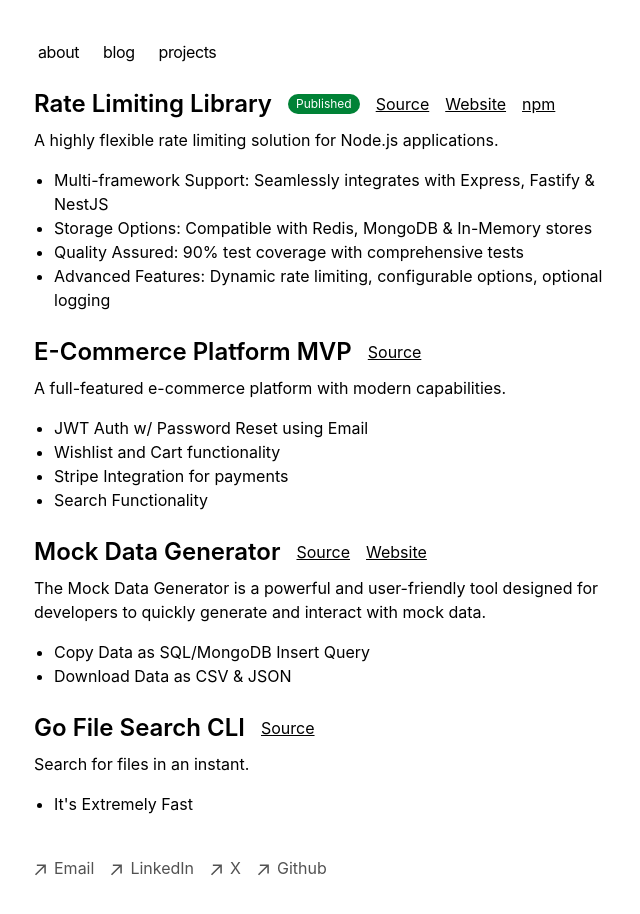
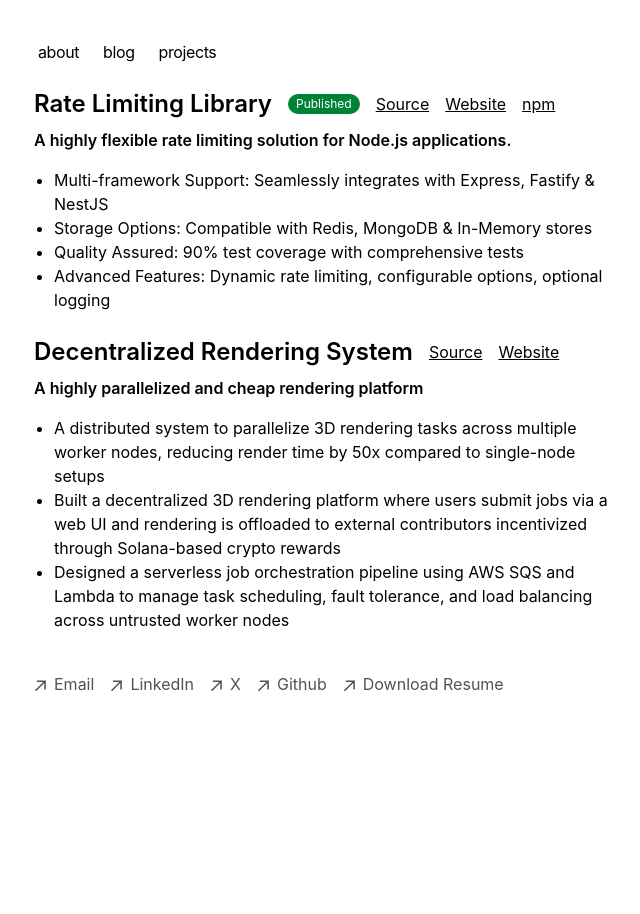
Before and after one commit to 0xRadioAc7iv/my-portfolio, a Next.js app: page /projects in a window 1280 px wide. Shown: the top 914 px of the page, without its empty margins (318-958 px from the left). After the commit the page ends 800 px from the top, so only its background shows below. Built offline with nearby package versions, Linux system fonts and the light colour scheme.

Commit message:
add: resume and new project

```diff
--- a/app/components/footer.tsx
+++ b/app/components/footer.tsx
@@ -62,6 +62,16 @@ export default function Footer() {
             <p className="ml-2 h-7">Github</p>
           </a>
         </li>
+        <li>
+          <a
+            className="flex items-center transition-all hover:text-neutral-800 dark:hover:text-neutral-100"
+            href="/my_resume.pdf"
+            download
+          >
+            <ArrowIcon />
+            <p className="ml-2 h-7">Download Resume</p>
+          </a>
+        </li>
       </ul>
     </footer>
   );
--- a/app/components/project.tsx
+++ b/app/components/project.tsx
@@ -48,7 +48,7 @@ export function Project({
           )}
         </div>
       </div>
-      <p>{description}</p>
+      <p className="font-semibold">{description}</p>
 
       {features && features.length > 0 && (
         <ul className="list-disc pl-5 mt-2">
--- a/app/projects/page.tsx
+++ b/app/projects/page.tsx
@@ -26,38 +26,19 @@ export default function Page() {
         ]}
       />
       <Project
-        name="E-Commerce Platform MVP"
-        description="A full-featured e-commerce platform with modern capabilities."
-        sourceLink="https://github.com/0xRadioAc7iv/E-Commerce-Platform/"
-        // websiteLink=""
-        features={[
-          { text: "JWT Auth w/ Password Reset using Email" },
-          { text: "Wishlist and Cart functionality" },
-          { text: "Stripe Integration for payments" },
-          { text: "Search Functionality" },
-        ]}
-      />
-      <Project
-        name="Mock Data Generator"
-        description="The Mock Data Generator is a powerful and user-friendly tool designed for developers to quickly generate and interact with mock data."
-        sourceLink="https://github.com/0xRadioAc7iv/mock-data-generator"
-        websiteLink="https://mock-data-generator-mu.vercel.app/"
+        name="Decentralized Rendering System"
+        description="A highly parallelized and cheap rendering platform"
+        sourceLink="https://github.com/2BrokeGuys/rendering-frontend"
+        websiteLink="https://renderbro.vercel.app/"
         features={[
           {
-            text: "Copy Data as SQL/MongoDB Insert Query",
+            text: "A distributed system to parallelize 3D rendering tasks across multiple worker nodes, reducing render time by 50x compared to single-node setups",
           },
           {
-            text: "Download Data as CSV & JSON",
+            text: "Built a decentralized 3D rendering platform where users submit jobs via a web UI and rendering is offloaded to external contributors incentivized through Solana-based crypto rewards",
           },
-        ]}
-      />
-      <Project
-        name="Go File Search CLI"
-        description="Search for files in an instant."
-        sourceLink="https://github.com/0xRadioAc7iv/file-search"
-        features={[
           {
-            text: "It's Extremely Fast",
+            text: "Designed a serverless job orchestration pipeline using AWS SQS and Lambda to manage task scheduling, fault tolerance, and load balancing across untrusted worker nodes",
           },
         ]}
       />
```
Also changed, not shown: 1 other file (tests, documents, lock files or other folders).
